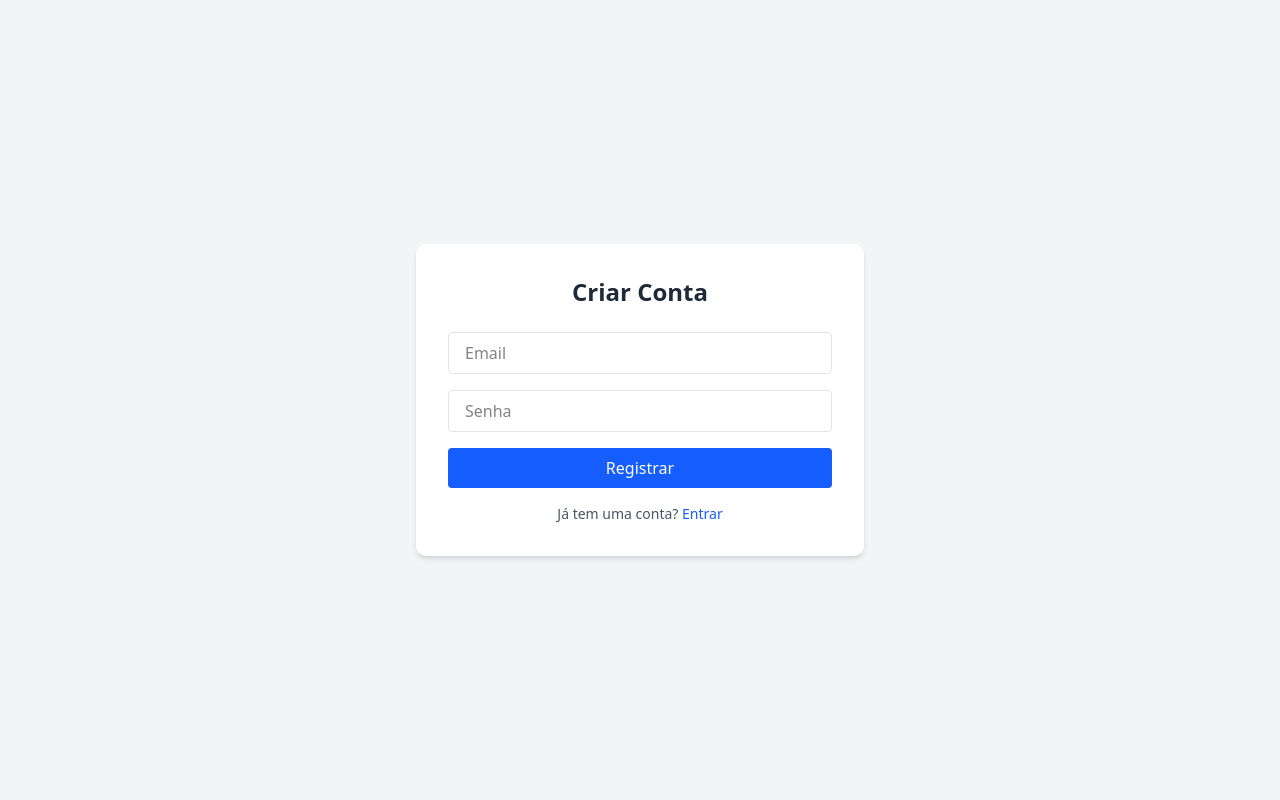
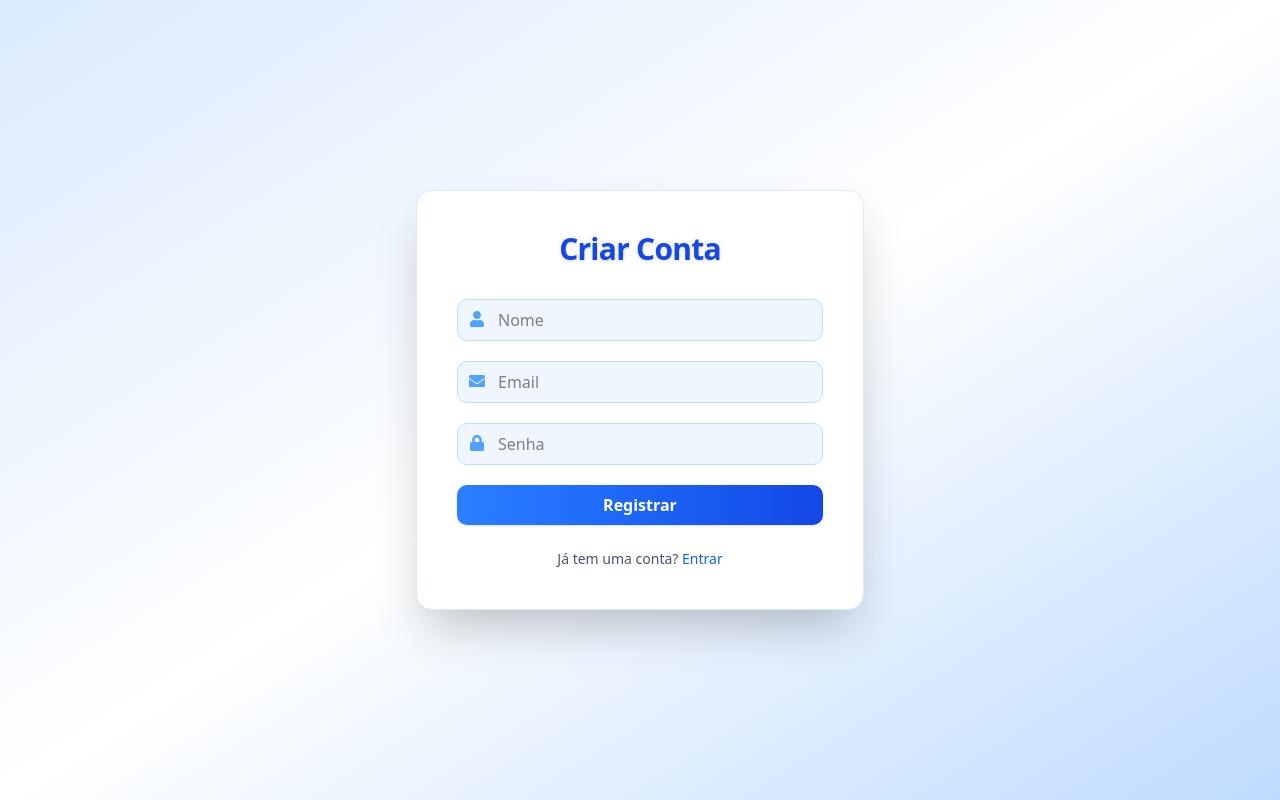
Before and after one commit to RSouzaD3v/proposito-24h, a Next.js app: page /reader/register in a window 1280 px wide. Built offline with nearby package versions, Linux system fonts and the light colour scheme.

Commit message:
novidades

```diff
--- a/src/app/api/reader/register/route.ts
+++ b/src/app/api/reader/register/route.ts
@@ -9,7 +9,7 @@ import { Role } from "@prisma/client";
 export async function POST(request: NextRequest) {
     const host = (await headers()).get("host");
     const subdomain = host?.split(".")[0];
-    const { email, password } = await request.json();
+    const { name, email, password } = await request.json();
 
     const subdomainExisting = await db.domain.findFirst({
         where: {
@@ -44,6 +44,7 @@ export async function POST(request: NextRequest) {
     const hashedPassword = await hash(password, 10);
     const reader = await db.user.create({
         data: {
+            name,
             email,
             password: hashedPassword,
             writerId,
--- a/src/app/reader/area/courses/page.tsx
+++ b/src/app/reader/area/courses/page.tsx
@@ -6,10 +6,37 @@ import Link from "next/link";
 export default async function CoursesPage() {
     const session = await getServerSession(authOptions);
 
+    const userLogged = await db.user.findUnique({
+        where: {
+            id: session?.user.id
+        }
+    });
+
+    if (!userLogged || !userLogged.writerId) {
+        // Handle user not found
+        return (
+            <div className="flex flex-col items-center justify-center min-h-[60vh] text-center px-4">
+                <h2 className="text-2xl md:text-3xl font-bold mb-4 text-gray-800">
+                    Acesso Negado
+                </h2>
+                <p className="text-gray-600 mb-6">
+                    Você precisa estar logado para acessar esta página.
+                </p>
+                <Link
+                    href="/login"
+                    className="px-6 py-3 bg-blue-600 text-white rounded-md hover:bg-blue-700 transition"
+                >
+                    Fazer Login
+                </Link>
+            </div>
+        );
+    }
+
     const books = await db.publication.findMany({
         where: {
             type: 'EBOOK',
-            status: 'PUBLISHED'
+            status: 'PUBLISHED',
+            writerId: userLogged?.writerId
         },
         select: {
             id: true,
--- a/src/app/reader/register/page.tsx
+++ b/src/app/reader/register/page.tsx
@@ -2,9 +2,10 @@
 
 import { useRouter } from "next/navigation";
 import { useState } from "react";
+import { FaUser, FaEnvelope, FaLock } from "react-icons/fa";
 
 export default function ReaderRegisterPage() {
-    const [form, setForm] = useState({ email: "", password: "" });
+    const [form, setForm] = useState({ name: "", email: "", password: "" });
     const [loading, setLoading] = useState(false);
     const [error, setError] = useState<string | null>(null);
     const router = useRouter();
@@ -27,7 +28,6 @@ export default function ReaderRegisterPage() {
                 setLoading(false);
                 return;
             }
-
             // router.push("/reader/login");
         } catch (err) {
             setError("Erro de conexão.");
@@ -36,40 +36,59 @@ export default function ReaderRegisterPage() {
     };
 
     return (
-        <div className="min-h-screen flex items-center justify-center bg-gray-100">
-            <div className="bg-white shadow-md rounded-lg p-8 w-full max-w-md">
-                <h1 className="text-2xl font-bold mb-6 text-center text-gray-800">Criar Conta</h1>
-                <form onSubmit={handleSubmit} className="space-y-4">
+        <div className="min-h-screen flex items-center justify-center bg-gradient-to-br from-blue-100 via-white to-blue-200">
+            <div className="bg-white shadow-2xl rounded-2xl p-10 w-full max-w-md border border-blue-100">
+                <h1 className="text-3xl font-extrabold mb-8 text-center text-blue-700 tracking-tight drop-shadow">
+                    Criar Conta
+                </h1>
+                <form onSubmit={handleSubmit} className="space-y-5">
+                    <div className="relative">
+                        <FaUser className="absolute left-3 top-3 text-blue-400" />
+                        <input
+                            type="text"
+                            placeholder="Nome"
+                            value={form.name}
+                            onChange={(e) => setForm({ ...form, name: e.target.value })}
+                            className="w-full pl-10 pr-4 py-2 border border-blue-200 rounded-lg focus:outline-none focus:ring-2 focus:ring-blue-400 bg-blue-50 transition"
+                            required
+                        />
+                    </div>
+                    <div className="relative">
+                        <FaEnvelope className="absolute left-3 top-3 text-blue-400" />
                         <input
                             type="email"
                             placeholder="Email"
                             value={form.email}
                             onChange={(e) => setForm({ ...form, email: e.target.value })}
-                        className="w-full px-4 py-2 border rounded focus:outline-none focus:ring-2 focus:ring-blue-400"
+                            className="w-full pl-10 pr-4 py-2 border border-blue-200 rounded-lg focus:outline-none focus:ring-2 focus:ring-blue-400 bg-blue-50 transition"
                             required
                         />
+                    </div>
+                    <div className="relative">
+                        <FaLock className="absolute left-3 top-3 text-blue-400" />
                         <input
                             type="password"
                             placeholder="Senha"
                             value={form.password}
                             onChange={(e) => setForm({ ...form, password: e.target.value })}
-                        className="w-full px-4 py-2 border rounded focus:outline-none focus:ring-2 focus:ring-blue-400"
+                            className="w-full pl-10 pr-4 py-2 border border-blue-200 rounded-lg focus:outline-none focus:ring-2 focus:ring-blue-400 bg-blue-50 transition"
                             required
                         />
+                    </div>
                     {error && (
-                        <div className="text-red-500 text-sm">{error}</div>
+                        <div className="text-red-500 text-sm text-center">{error}</div>
                     )}
                     <button
                         type="submit"
-                        className="w-full bg-blue-600 text-white py-2 rounded hover:bg-blue-700 transition-colors disabled:opacity-50"
+                        className="w-full bg-gradient-to-r from-blue-500 to-blue-700 text-white py-2 rounded-lg font-semibold shadow hover:from-blue-600 hover:to-blue-800 transition-colors disabled:opacity-50"
                         disabled={loading}
                     >
                         {loading ? "Registrando..." : "Registrar"}
                     </button>
                 </form>
-                <p className="mt-4 text-center text-sm text-gray-600">
+                <p className="mt-6 text-center text-sm text-gray-600">
                     Já tem uma conta?{" "}
-                    <a href="/reader/login" className="text-blue-600 hover:underline">
+                    <a href="/login" className="text-blue-600 hover:underline font-medium">
                         Entrar
                     </a>
                 </p>
```
Lines whose indentation alone changed are shown as unchanged.
